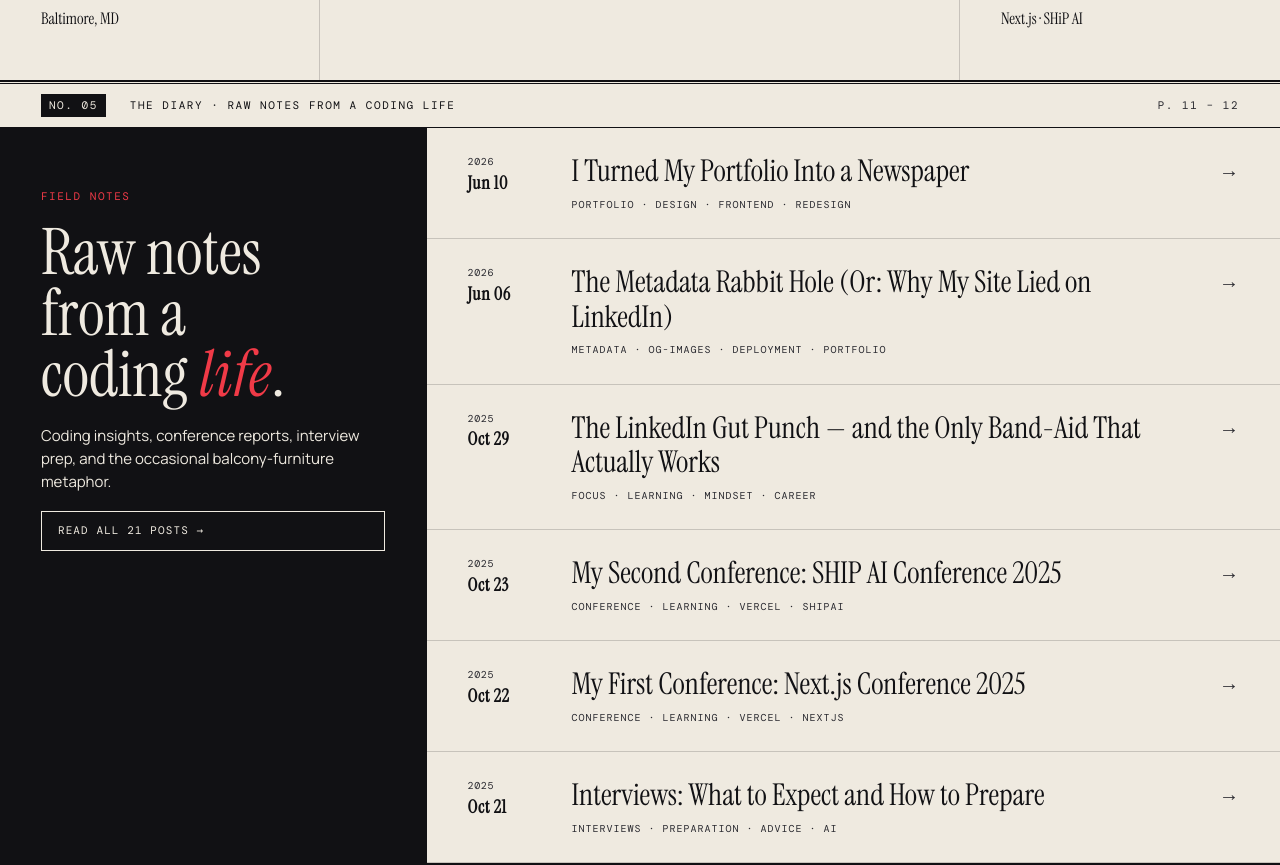
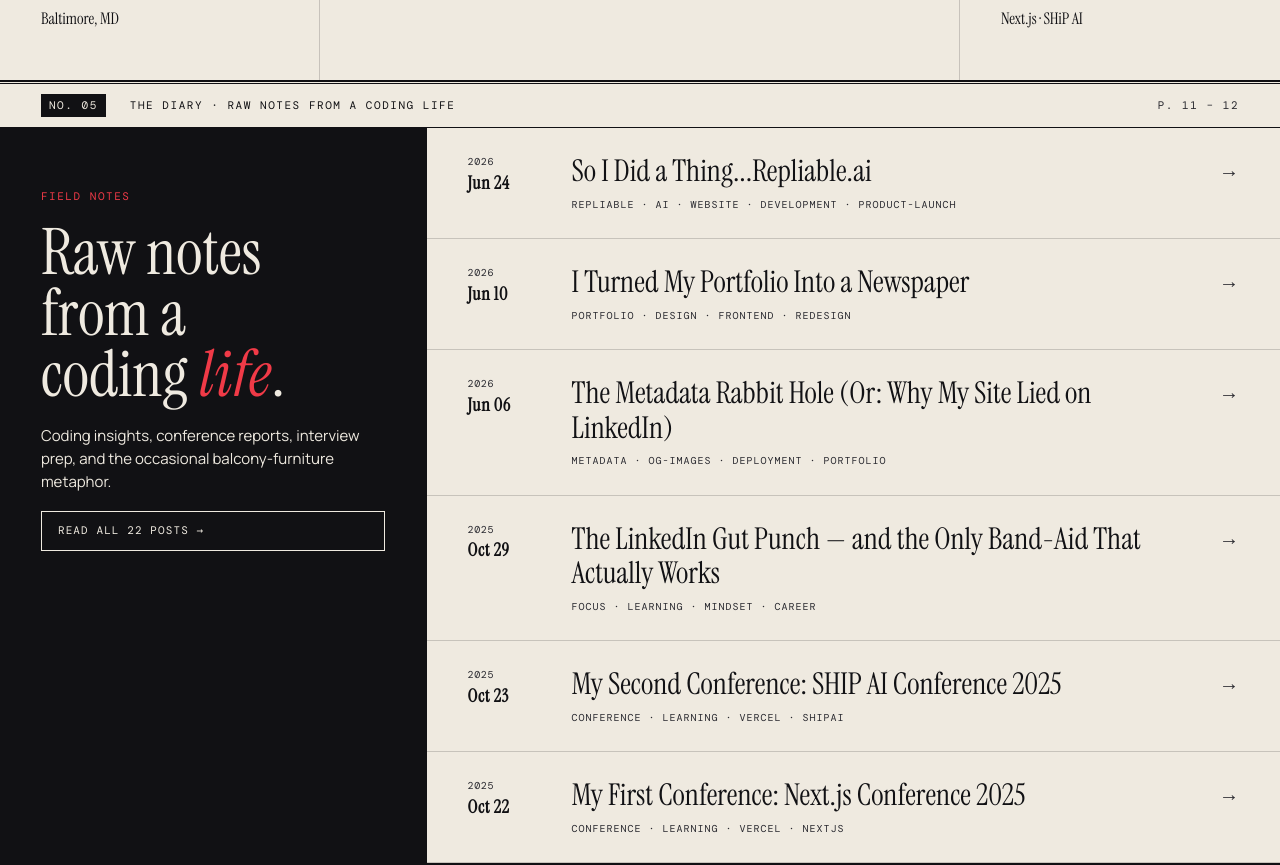
Before and after one commit to RinaNewhouse/Portfolio, a React (Vite) app: page / in a window 1280 px wide. Shown: the part 3920-4785 px from the top of the page. Built offline with nearby package versions, Linux system fonts and the light colour scheme.

Commit message:
Repliable.ai Blog Post Added

```diff
--- a/src/data/blogPosts.ts
+++ b/src/data/blogPosts.ts
@@ -8,6 +8,28 @@ export interface BlogPost {
 }
 
 export const blogPosts: BlogPost[] = [
+  {
+    id: 'repliable.ai',
+    title: 'So I Did a Thing...Repliable.ai',
+    date: 'June 24, 2026',
+    content: `
+      I built an AI tool that does two things I haven't really seen elsewhere.
+
+      It's called Repliable.ai.
+
+      First, it remembers the people you talk to. Sure, you can set up a project in ChatGPT or Gemini and feed it context, but you have to remember to go back to the right place. Repliable just holds it for you. You tell it about someone once, and it's there. Forever.
+
+      So when a message comes in, it already knows the context and gives you a few ways to respond that fit that specific person, each with a tone you can dial from direct to warm. The more messages it sees, the sharper it gets.
+
+      Second, it tells you how you communicate. Not the other person, you. Your patterns, how you write under pressure, where you over-explain, what you're working on. Over time, it sharpens that even more.
+
+      That's the part people don't expect. One tester got feedback in her performance review to be more direct, something Repliable had already flagged for her weeks earlier. And building it, I had a few of those moments too. It started feeling less like a writing tool and more like a window into understanding myself.
+
+      Live and free at repliable.ai. I'd love to know what you think. :)
+    `,
+    tags: ['repliable', 'ai', 'website', 'development', 'product-launch'],
+    excerpt: 'I built an AI tool that does two things I haven\'t really seen elsewhere. It\'s called Repliable.ai. First, it remembers the people you talk to. Sure, you can set up a project in ChatGPT or Gemini and feed it context, but you have to remember to go back to the right place. Repliable just holds it for you. You tell it about someone once, and it\'s there. Forever. So when a message comes in, it already knows the context and gives you a few ways to respond that fit that specific person, each with a tone you can dial from direct to warm. The more messages it sees, the sharper it gets. Second, it tells you how you communicate. Not the other person, you. Your patterns, how you write under pressure, where you over-explain, what you\'re working on. Over time, it sharpens that even more. That\'s the part people don\'t expect. One tester got feedback in her performance review to be more direct, something Repliable had already flagged for her weeks earlier. And building it, I had a few of those moments too. It started feeling less like a writing tool and more like a window into understanding myself. Live and free at repliable.ai. I\'d love to know what you think. :)',
+  },
   {
     id: 'portfolio-newspaper-redesign',
     title: 'I Turned My Portfolio Into a Newspaper',
```
